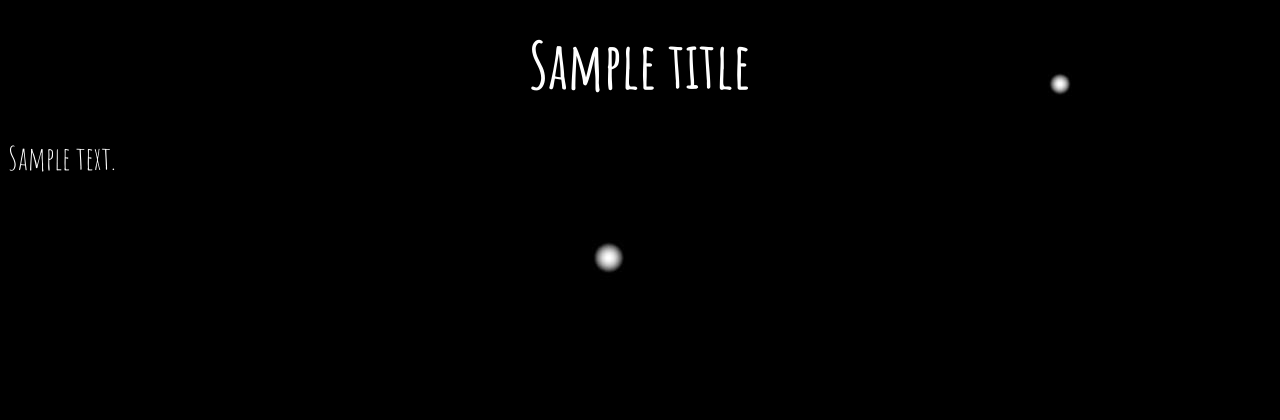
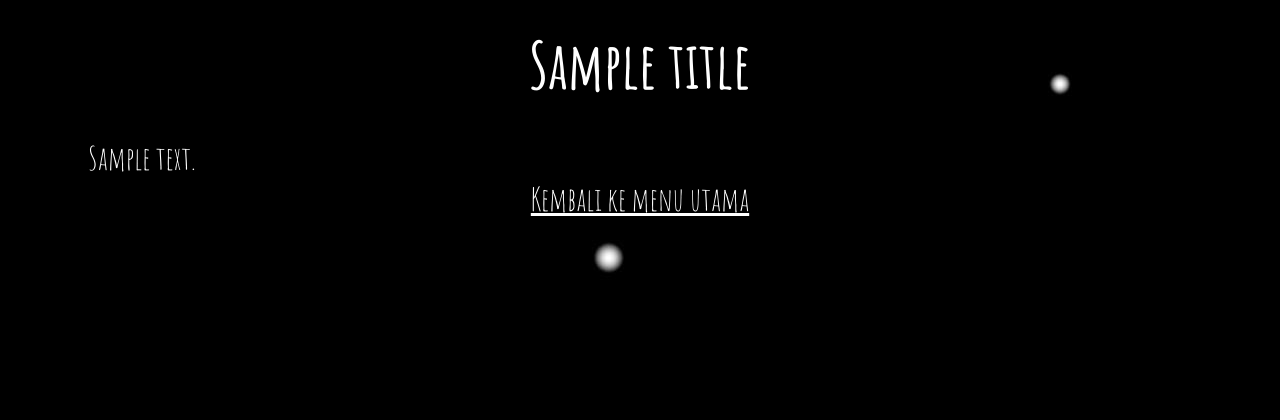
Before and after one commit to andresjerriels/Algeo02-19193, a Flask app: template src/templates/text.html in a window 1280 px wide. Shown: the top 420 px of the page. Run offline with Flask 2, Linux system fonts and the light colour scheme; the template is opened without the code that fills it: most values are stand-ins (such as "Sample title", 1, 10 or a date in 2020).

Commit message:
rapiin text.html, update readme

```diff
--- a/src/templates/home.html
+++ b/src/templates/home.html
@@ -77,7 +77,7 @@
     {% for element in array %}
     <a href="/uploads/{{ element.get('name') }}" class="kiri">{{ element.get('name') }}</a>
     <p class="kiri">Jumlah kata: {{ element.get('count') }}</p>
-    <p class="kiri">Tingkat kemiripan: {{ "{:.2f}".format(element.get('cos')) }}%</p>
+    <p class="kiri">Tingkat kemiripan: {{ element.get('cos') }}%</p>
     <p class="kiri">{{ element.get('first') }}</p>
     <br>
     {% endfor %}
--- a/src/templates/text.html
+++ b/src/templates/text.html
@@ -6,5 +6,9 @@
 
 {% block body %}
 <h1>{{ title }}</h1>
-<a>{{ text }}</a>
+<a><p class="kiri">{{ text }}</p></a>
+
+<footer>
+    <a href="/">Kembali ke menu utama</a>
+</footer>
 {% endblock %}
```
Also changed, not shown: README.md.
